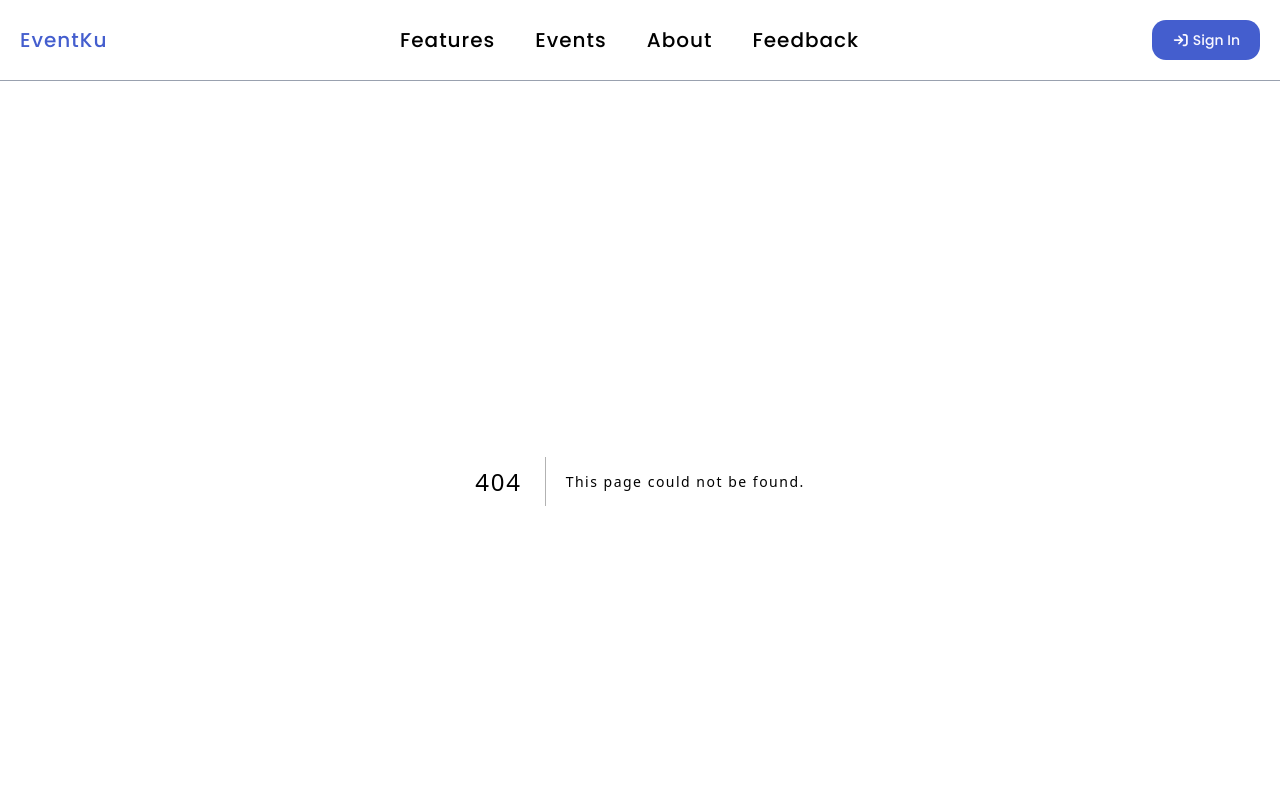
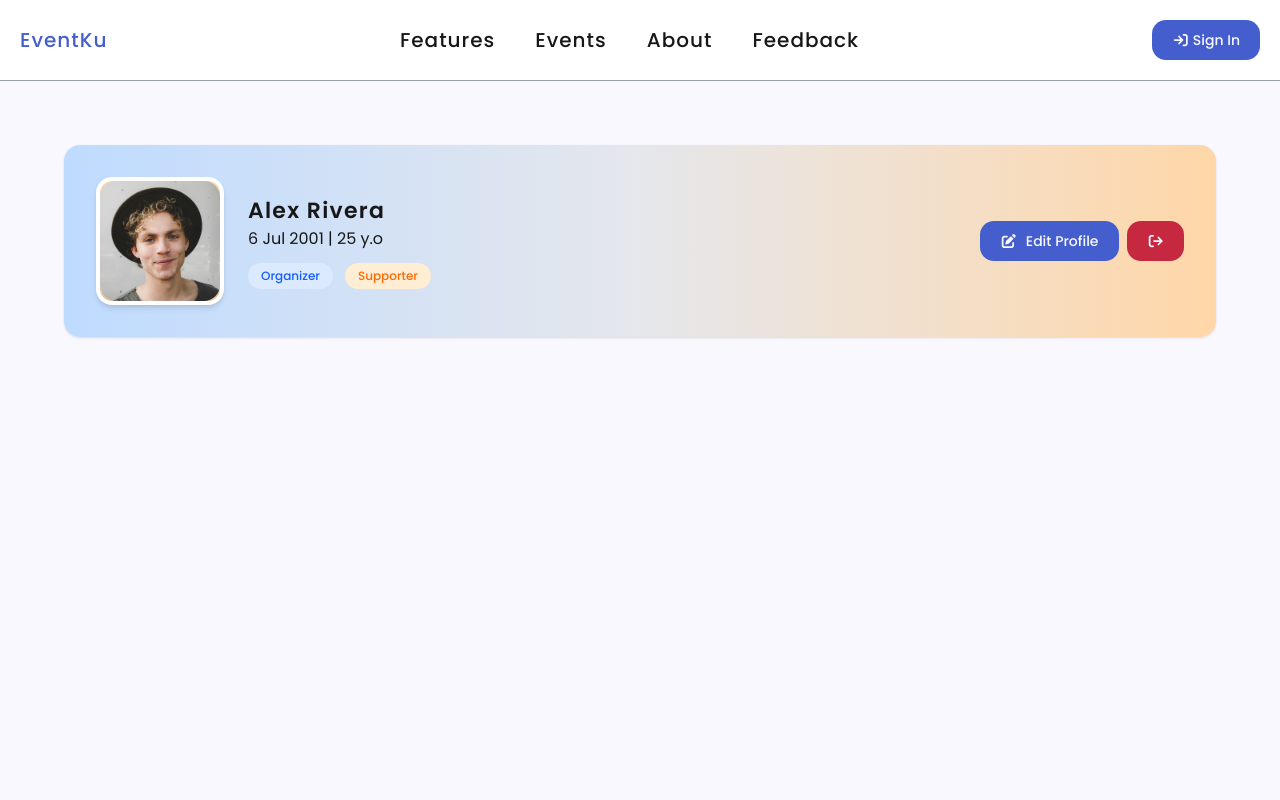
Before and after one commit to FlazeFy/MinPro-Event_Management_Platform-FE, a Next.js app: page /profile in a window 1280 px wide. Before the commit this address had no page. Shown: the top 800 px of the page. Built offline with nearby package versions, Linux system fonts and the light colour scheme.

Commit message:
feat(profile) : add user's header profile UI

```diff
--- a/src/app/globals.css
+++ b/src/app/globals.css
@@ -60,8 +60,13 @@ button {
   border-radius: var(--roundedSM);
   padding: var(--spaceXMD);
   cursor: pointer;
+  color: var(--background);
+}
+button {
   background: var(--primary);
-  color: var(--background);
+}
+button[data-variant="destructive"] {
+  background: var(--danger);
 }
 button:hover {
   transform: scale(1.075);
--- /dev/null
+++ b/src/app/profile/page.tsx
@@ -0,0 +1,9 @@
+import OrganismsUserProfileHeaderBox from "@/components/organisms/user_profile_header_box.organism";
+
+export default function ProfilePage() {
+    return (
+        <div className="flex flex-col min-h-[100vh] p-5 lg:p-10">
+            <OrganismsUserProfileHeaderBox/>
+        </div>
+    )
+}
--- /dev/null
+++ b/src/components/organisms/user_profile_header_box.organism.tsx
@@ -0,0 +1,41 @@
+import * as React from 'react'
+import AtomText from '../atoms/text.atom'
+import { faPenToSquare, faSignOut } from '@fortawesome/free-solid-svg-icons'
+import Image from "next/image"
+import { Button } from '../ui/button'
+import { FontAwesomeIcon } from '@fortawesome/react-fontawesome'
+import { Badge } from '../ui/badge'
+
+interface IOrganismsUserProfileHeaderBoxProps {}
+
+const OrganismsUserProfileHeaderBox: React.FunctionComponent<IOrganismsUserProfileHeaderBoxProps> = () => {
+    return (
+        <div className="w-full p-6">
+            <div className="relative rounded-2xl bg-gradient-to-r from-blue-200 via-gray-200 to-orange-200 p-8 shadow-sm">
+                <div className="flex items-center justify-between">
+                    <div className="flex items-center gap-6">
+                        <div className="relative">
+                            <div className="w-32 h-32 rounded-2xl bg-orange-200 flex items-center justify-center overflow-hidden border-4 border-white shadow-md">
+                                <Image src="/images/user.jpg" alt="/images/user.jpg" width={100} height={100} className="w-full h-auto rounded-2xl shadow-2xl" />
+                            </div>
+                        </div>
+                        <div>
+                            <AtomText type='sub-title-small' text='Alex Rivera'/>
+                            <AtomText type='sub-content' text='6 Jul 2001 | 25 y.o'/>
+                            <div className="flex gap-3 mt-3">
+                                <Badge className="px-3 py-1 bg-blue-100 text-blue-600">Organizer</Badge>
+                                <Badge className="px-3 py-1 bg-orange-100 text-orange-500 font-medium">Supporter</Badge>
+                            </div>
+                        </div>
+                    </div>
+                    <div className='flex gap-2'>
+                        <Button><FontAwesomeIcon icon={faPenToSquare}/>Edit Profile</Button>
+                        <Button variant="destructive"><FontAwesomeIcon icon={faSignOut}/></Button>
+                    </div>
+                </div>
+            </div>
+        </div>
+    )
+}
+
+export default OrganismsUserProfileHeaderBox;
--- /dev/null
+++ b/src/components/ui/badge.tsx
@@ -0,0 +1,48 @@
+import * as React from "react"
+import { cva, type VariantProps } from "class-variance-authority"
+import { Slot } from "radix-ui"
+
+import { cn } from "@/lib/utils"
+
+const badgeVariants = cva(
+  "inline-flex items-center justify-center rounded-full border border-transparent px-2 py-0.5 text-xs font-medium w-fit whitespace-nowrap shrink-0 [&>svg]:size-3 gap-1 [&>svg]:pointer-events-none focus-visible:border-ring focus-visible:ring-ring/50 focus-visible:ring-[3px] aria-invalid:ring-destructive/20 dark:aria-invalid:ring-destructive/40 aria-invalid:border-destructive transition-[color,box-shadow] overflow-hidden",
+  {
+    variants: {
+      variant: {
+        default: "bg-primary text-primary-foreground [a&]:hover:bg-primary/90",
+        secondary:
+          "bg-secondary text-secondary-foreground [a&]:hover:bg-secondary/90",
+        destructive:
+          "bg-destructive text-white [a&]:hover:bg-destructive/90 focus-visible:ring-destructive/20 dark:focus-visible:ring-destructive/40 dark:bg-destructive/60",
+        outline:
+          "border-border text-foreground [a&]:hover:bg-accent [a&]:hover:text-accent-foreground",
+        ghost: "[a&]:hover:bg-accent [a&]:hover:text-accent-foreground",
+        link: "text-primary underline-offset-4 [a&]:hover:underline",
+      },
+    },
+    defaultVariants: {
+      variant: "default",
+    },
+  }
+)
+
+function Badge({
+  className,
+  variant = "default",
+  asChild = false,
+  ...props
+}: React.ComponentProps<"span"> &
+  VariantProps<typeof badgeVariants> & { asChild?: boolean }) {
+  const Comp = asChild ? Slot.Root : "span"
+
+  return (
+    <Comp
+      data-slot="badge"
+      data-variant={variant}
+      className={cn(badgeVariants({ variant }), className)}
+      {...props}
+    />
+  )
+}
+
+export { Badge, badgeVariants }
```
Also changed, not shown: public/images/user.jpg (added), 1 other file (tests, documents, lock files or other folders).
